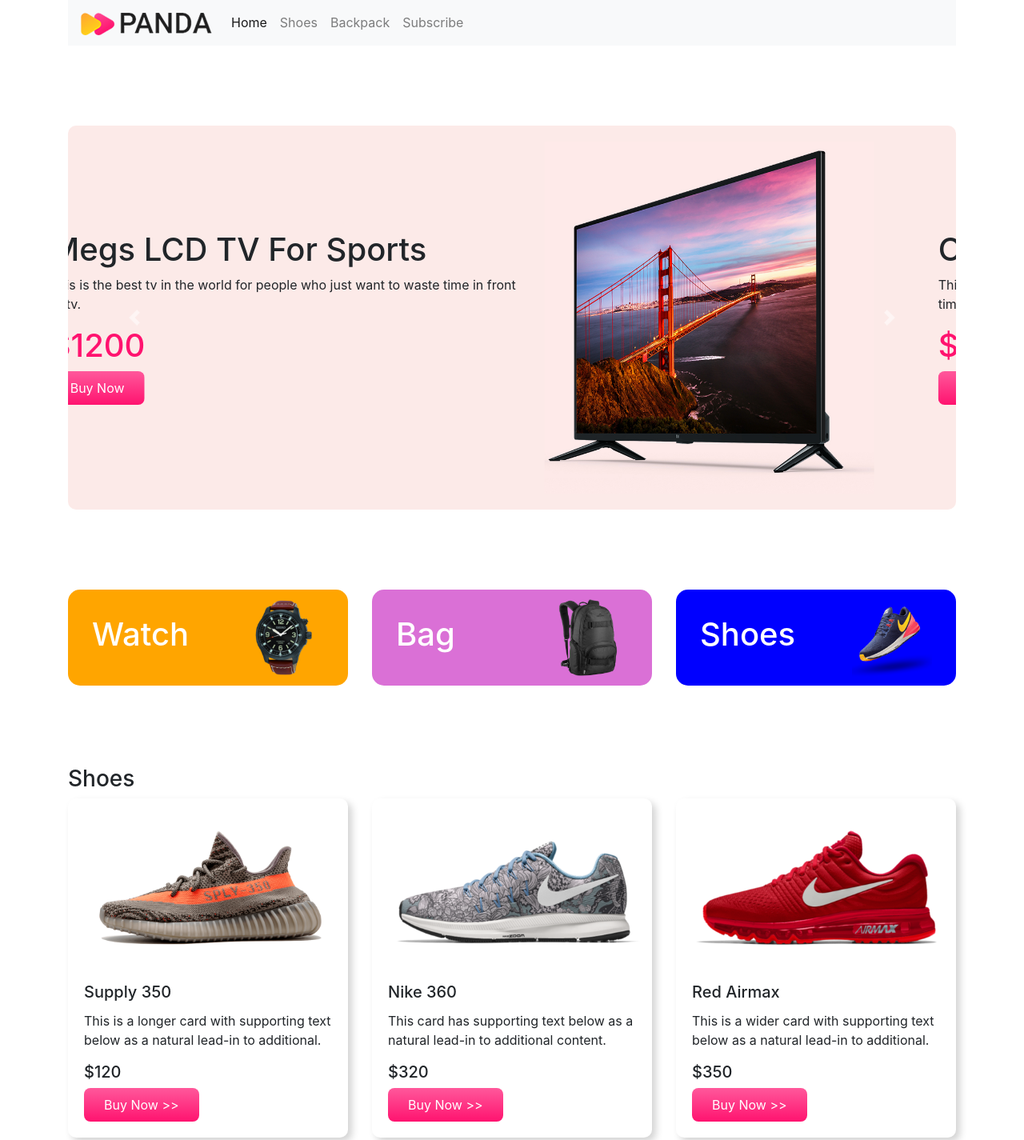
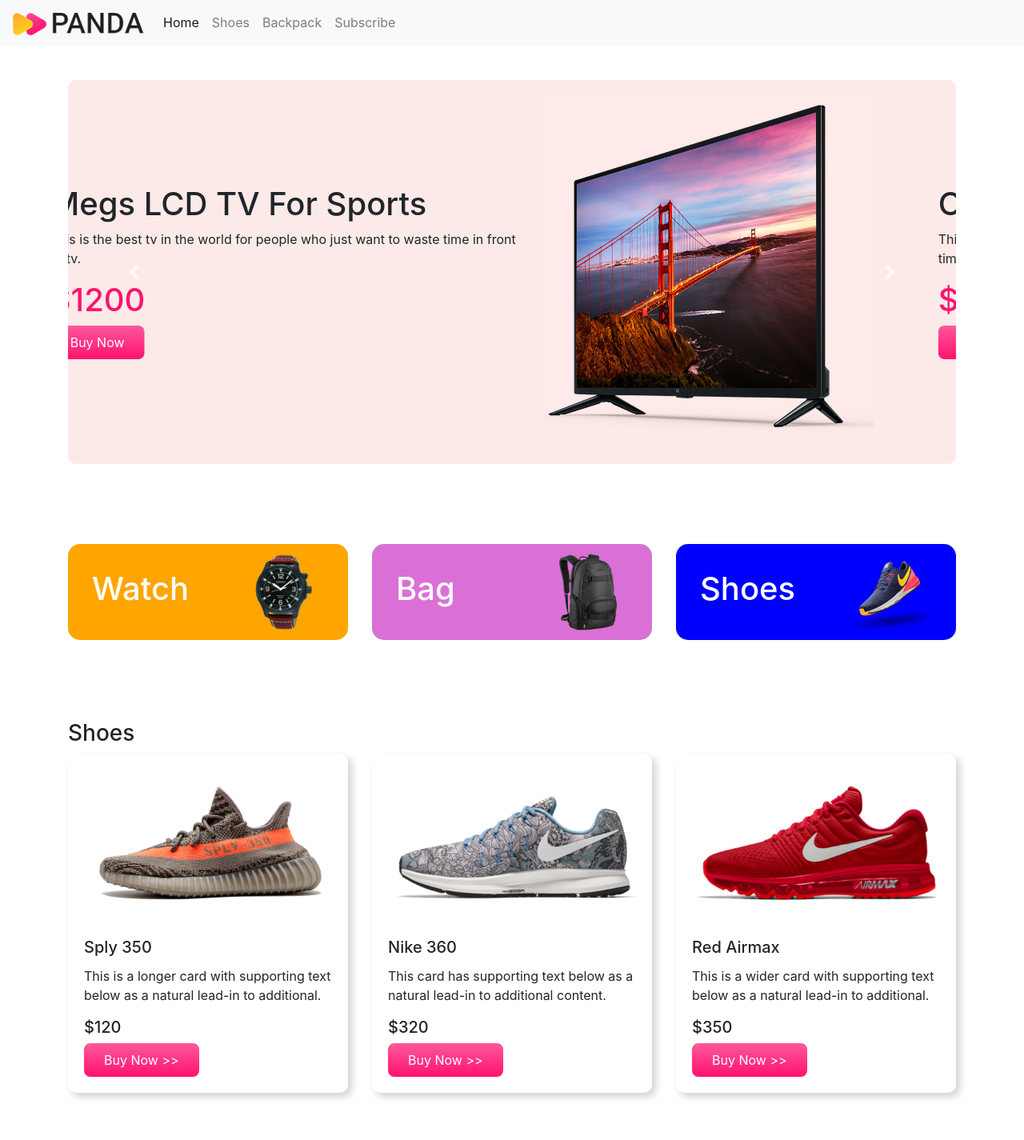
Before and after one commit to Asitkdey540/panda-commerce, a plain HTML site: page index.html in a window 1280 px wide. Shown: the top 1425 px of the page at 80% size. Drawn offline with nearby package versions, Linux system fonts and the light colour scheme.

Commit message:
few changes

```diff
--- a/index.html
+++ b/index.html
@@ -10,7 +10,7 @@
 </head>
 <body>
     <div class="container">
-        <nav class="navbar navbar-expand-lg navbar-light bg-light">
+        <nav class="navbar navbar-expand-lg fixed-top navbar-light bg-light">
             <a class="navbar-brand" href="#">
                 <img src="images/logo.png" alt="">
             </a>
@@ -121,7 +121,7 @@
             <div class="card">
               <img src="images/shoes/shoe-1.png" class="card-img-top" alt="...">
               <div class="card-body">
-                <h5 class="card-title">Supply 350</h5>
+                <h5 class="card-title">Sply 350</h5>
                 <p class="card-text">This is a longer card with supporting text below as a natural lead-in to additional.</p>
                 <h5>$120</h5>
                 <button class="buy-now-button">Buy Now >></button>
```
